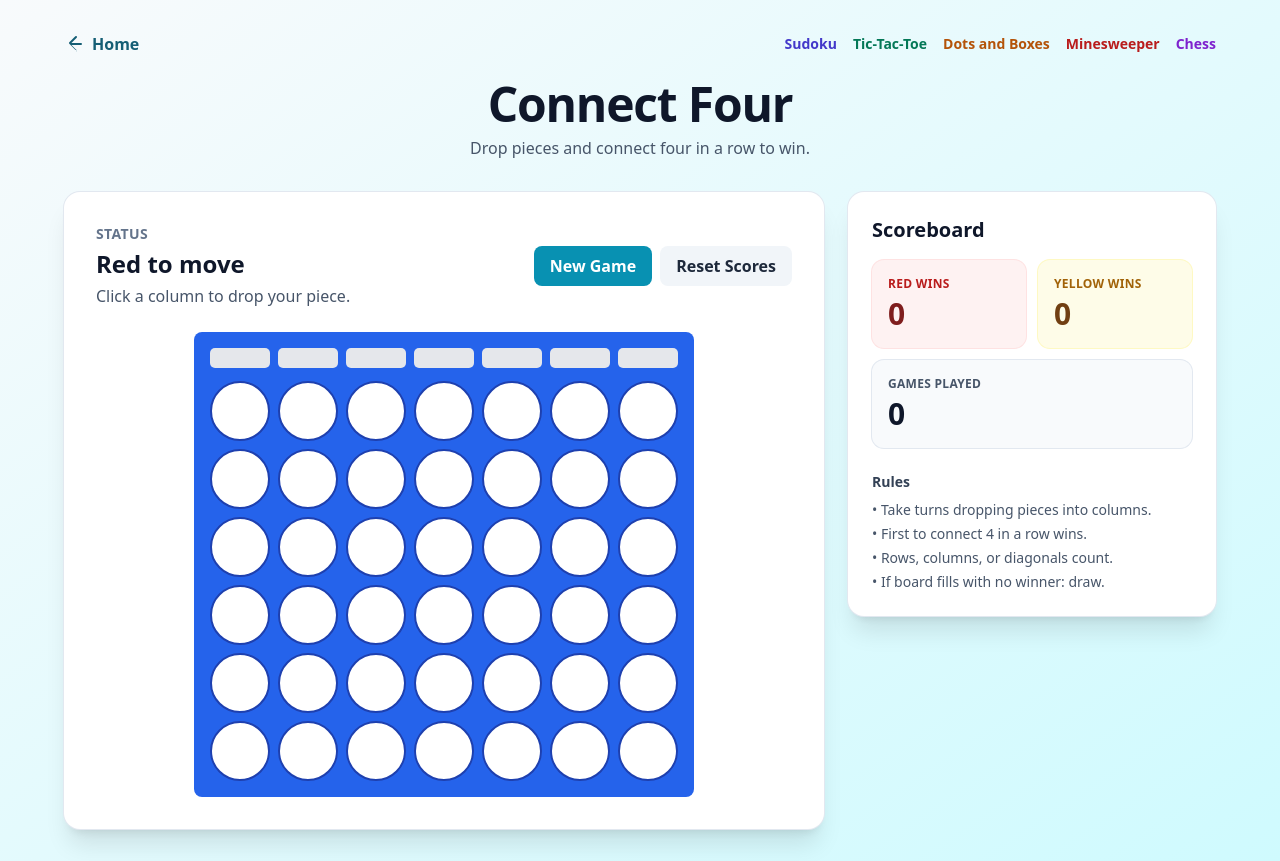
After one commit to cityjumper/mysudoku, a FastAPI app: template templates/connect_four.html in a window 1280 px wide. The commit adds this page. Run offline with FastAPI, Linux system fonts and the light colour scheme; the template is opened without the code that fills it, so the values that code supplies are empty; some libraries are stand-ins or nearby versions.

Commit message:
feat: add connect 4

```diff
--- a/main.py
+++ b/main.py
@@ -98,6 +98,12 @@ async def minesweeper(request: Request):
 async def chess(request: Request):
     """Chess page endpoint."""
     return templates.TemplateResponse("chess.html", {"request": request})
+
+
+@app.get("/connect-four", response_class=HTMLResponse)
+async def connect_four(request: Request):
+    """Connect Four page endpoint."""
+    return templates.TemplateResponse("connect_four.html", {"request": request})
 
 
 @app.get("/api")
--- /dev/null
+++ b/templates/connect_four.html
@@ -0,0 +1,304 @@
+{% extends "base.html" %}
+
+{% block title %}Connect Four{% endblock %}
+
+{% block extra_head %}
+<style>
+  .cell {
+    width: 50px;
+    height: 50px;
+    border-radius: 50%;
+    border: 2px solid #1e40af;
+    background-color: white;
+    display: flex;
+    align-items: center;
+    justify-content: center;
+    cursor: pointer;
+    transition: background-color 0.2s;
+  }
+  .cell.red { background-color: #dc2626; }
+  .cell.yellow { background-color: #eab308; }
+  .cell.winning { border: 3px solid #000; }
+  .column {
+    display: flex;
+    flex-direction: column-reverse;
+    gap: 5px;
+  }
+  .drop-zone {
+    width: 50px;
+    height: 20px;
+    background-color: #e5e7eb;
+    border-radius: 5px;
+    cursor: pointer;
+    margin-bottom: 5px;
+  }
+  .drop-zone:hover { background-color: #d1d5db; }
+  @media (min-width: 640px) {
+    .cell { width: 60px; height: 60px; }
+    .drop-zone { width: 60px; }
+  }
+</style>
+{% endblock %}
+
+{% block body_class %}bg-gradient-to-br from-slate-50 to-cyan-100 min-h-screen{% endblock %}
+
+{% block content %}
+<div class="container mx-auto px-4 py-8">
+  <div class="max-w-6xl mx-auto mb-6 flex items-center justify-between">
+    <a href="/" class="inline-flex items-center text-cyan-800 hover:text-cyan-950 font-semibold">
+      <svg class="w-5 h-5 mr-2" viewBox="0 0 20 20" fill="currentColor" aria-hidden="true">
+        <path fill-rule="evenodd" d="M12.707 15.707a1 1 0 01-1.414 0l-6-6a1 1 0 010-1.414l6-6a1 1 0 111.414 1.414L7.414 9H17a1 1 0 110 2H7.414l5.293 5.293a1 1 0 010 1.414z" clip-rule="evenodd" />
+      </svg>
+      Home
+    </a>
+    <div class="flex items-center gap-4">
+      <a href="/sudoku" class="text-sm font-semibold text-indigo-700 hover:text-indigo-900">Sudoku</a>
+      <a href="/tictactoe" class="text-sm font-semibold text-emerald-700 hover:text-emerald-900">Tic-Tac-Toe</a>
+      <a href="/dots-and-boxes" class="text-sm font-semibold text-amber-700 hover:text-amber-900">Dots and Boxes</a>
+      <a href="/minesweeper" class="text-sm font-semibold text-red-700 hover:text-red-900">Minesweeper</a>
+      <a href="/chess" class="text-sm font-semibold text-purple-700 hover:text-purple-900">Chess</a>
+    </div>
+  </div>
+
+  <div class="max-w-6xl mx-auto">
+    <header class="text-center mb-8">
+      <h1 class="text-4xl sm:text-5xl font-extrabold tracking-tight text-slate-900">Connect Four</h1>
+      <p class="mt-2 text-slate-600">Drop pieces and connect four in a row to win.</p>
+    </header>
+
+    <div class="grid grid-cols-1 lg:grid-cols-3 gap-6">
+      <div class="lg:col-span-2">
+        <div class="bg-white rounded-2xl shadow-xl ring-1 ring-slate-200 p-6 sm:p-8">
+          <div class="flex flex-col sm:flex-row items-start sm:items-center justify-between gap-4 mb-6">
+            <div>
+              <div class="text-sm font-semibold text-slate-500 uppercase tracking-wide">Status</div>
+              <div id="status" class="mt-1 text-2xl font-bold text-slate-900">Red to move</div>
+              <div id="substatus" class="mt-1 text-slate-600">Click a column to drop your piece.</div>
+            </div>
+            <div class="flex gap-2">
+              <button id="new-game" class="rounded-lg bg-cyan-600 hover:bg-cyan-700 text-white font-semibold px-4 py-2">New Game</button>
+              <button id="reset-scores" class="rounded-lg bg-slate-100 hover:bg-slate-200 text-slate-800 font-semibold px-4 py-2">Reset Scores</button>
+            </div>
+          </div>
+
+          <div class="flex justify-center">
+            <div id="board" class="grid grid-cols-7 gap-2 p-4 bg-blue-600 rounded-lg"></div>
+          </div>
+        </div>
+      </div>
+
+      <div class="lg:col-span-1">
+        <div class="bg-white rounded-2xl shadow-xl ring-1 ring-slate-200 p-6 sticky top-8">
+          <h2 class="text-xl font-bold text-slate-900 mb-4">Scoreboard</h2>
+          <div class="grid grid-cols-2 gap-3">
+            <div class="rounded-xl bg-red-50 ring-1 ring-red-100 p-4">
+              <div class="text-xs font-semibold uppercase tracking-wide text-red-700">Red wins</div>
+              <div id="score-red" class="mt-1 text-3xl font-extrabold text-red-900">0</div>
+            </div>
+            <div class="rounded-xl bg-yellow-50 ring-1 ring-yellow-100 p-4">
+              <div class="text-xs font-semibold uppercase tracking-wide text-yellow-700">Yellow wins</div>
+              <div id="score-yellow" class="mt-1 text-3xl font-extrabold text-yellow-900">0</div>
+            </div>
+            <div class="rounded-xl bg-slate-50 ring-1 ring-slate-200 p-4 col-span-2">
+              <div class="text-xs font-semibold uppercase tracking-wide text-slate-600">Games played</div>
+              <div id="games" class="mt-1 text-3xl font-extrabold text-slate-900">0</div>
+            </div>
+          </div>
+
+          <div class="mt-6">
+            <h3 class="text-sm font-bold text-slate-700 mb-2">Rules</h3>
+            <ul class="text-sm text-slate-600 space-y-1">
+              <li>• Take turns dropping pieces into columns.</li>
+              <li>• First to connect 4 in a row wins.</li>
+              <li>• Rows, columns, or diagonals count.</li>
+              <li>• If board fills with no winner: draw.</li>
+            </ul>
+          </div>
+        </div>
+      </div>
+    </div>
+  </div>
+</div>
+{% endblock %}
+
+{% block extra_scripts %}
+<script>
+  const SCORE_KEY = 'c4:scores:v1';
+
+  const ROWS = 6;
+  const COLS = 7;
+
+  let board = Array.from({ length: ROWS }, () => Array(COLS).fill(0)); // 0 empty, 1 red, 2 yellow
+  let currentPlayer = 1;
+  let gameOver = false;
+  let winningCells = [];
+
+  const boardEl = document.getElementById('board');
+  const statusEl = document.getElementById('status');
+  const substatusEl = document.getElementById('substatus');
+
+  const scoreRedEl = document.getElementById('score-red');
+  const scoreYellowEl = document.getElementById('score-yellow');
+  const gamesEl = document.getElementById('games');
+
+  function loadScores() {
+    try {
+      const raw = localStorage.getItem(SCORE_KEY);
+      if (!raw) return { red: 0, yellow: 0, games: 0 };
+      const parsed = JSON.parse(raw);
+      return {
+        red: Number(parsed.red) || 0,
+        yellow: Number(parsed.yellow) || 0,
+        games: Number(parsed.games) || 0,
+      };
+    } catch {
+      return { red: 0, yellow: 0, games: 0 };
+    }
+  }
+
+  function saveScores(scores) {
+    localStorage.setItem(SCORE_KEY, JSON.stringify(scores));
+  }
+
+  function renderScores() {
+    const scores = loadScores();
+    scoreRedEl.textContent = String(scores.red);
+    scoreYellowEl.textContent = String(scores.yellow);
+    gamesEl.textContent = String(scores.games);
+  }
+
+  function renderBoard() {
+    boardEl.innerHTML = '';
+
+    // Drop zones
+    for (let c = 0; c < COLS; c++) {
+      const dropZone = document.createElement('div');
+      dropZone.className = 'drop-zone';
+      dropZone.addEventListener('click', () => dropPiece(c));
+      boardEl.appendChild(dropZone);
+    }
+
+    // Board cells
+    for (let r = 0; r < ROWS; r++) {
+      for (let c = 0; c < COLS; c++) {
+        const cell = document.createElement('div');
+        cell.className = 'cell';
+        const piece = board[r][c];
+        if (piece === 1) cell.classList.add('red');
+        else if (piece === 2) cell.classList.add('yellow');
+
+        if (winningCells.some(([wr, wc]) => wr === r && wc === c)) {
+          cell.classList.add('winning');
+        }
+
+        boardEl.appendChild(cell);
+      }
+    }
+  }
+
+  function dropPiece(col) {
+    if (gameOver) return;
+
+    // Find the lowest empty row in this column
+    for (let r = ROWS - 1; r >= 0; r--) {
+      if (board[r][col] === 0) {
+        board[r][col] = currentPlayer;
+        checkWin(r, col);
+        if (!gameOver) {
+          currentPlayer = currentPlayer === 1 ? 2 : 1;
+          setStatus();
+        }
+        renderBoard();
+        return;
+      }
+    }
+
+    // Column full
+    setStatus('Column full! Try another.', 'error');
+  }
+
+  function checkWin(row, col) {
+    const directions = [
+      [0, 1], [1, 0], [1, 1], [1, -1]
+    ];
+
+    for (const [dr, dc] of directions) {
+      const line = [ [row, col] ];
+      // Check positive direction
+      for (let i = 1; i < 4; i++) {
+        const nr = row + dr * i;
+        const nc = col + dc * i;
+        if (nr < 0 || nr >= ROWS || nc < 0 || nc >= COLS || board[nr][nc] !== currentPlayer) break;
+        line.push([nr, nc]);
+      }
+      // Check negative direction
+      for (let i = 1; i < 4; i++) {
+        const nr = row - dr * i;
+        const nc = col - dc * i;
+        if (nr < 0 || nr >= ROWS || nc < 0 || nc >= COLS || board[nr][nc] !== currentPlayer) break;
+        line.push([nr, nc]);
+      }
+
+      if (line.length >= 4) {
+        winningCells = line;
+        gameOver = true;
+        const winner = currentPlayer === 1 ? 'Red' : 'Yellow';
+        setStatus(`${winner} wins!`, 'success');
+        const scores = loadScores();
+        if (currentPlayer === 1) scores.red += 1;
+        else scores.yellow += 1;
+        scores.games += 1;
+        saveScores(scores);
+        renderScores();
+        return;
+      }
+    }
+
+    // Check for draw
+    if (board.flat().every(cell => cell !== 0)) {
+      gameOver = true;
+      setStatus('Draw!', 'info');
+      const scores = loadScores();
+      scores.games += 1;
+      saveScores(scores);
+      renderScores();
+    }
+  }
+
+  function setStatus(message = null, type = null) {
+    if (message) {
+      statusEl.textContent = message;
+      if (type === 'success') statusEl.style.color = '#16a34a';
+      else if (type === 'error') statusEl.style.color = '#dc2626';
+      else statusEl.style.color = '#0f172a';
+      return;
+    }
+
+    if (gameOver) return;
+
+    statusEl.textContent = `${currentPlayer === 1 ? 'Red' : 'Yellow'} to move`;
+    statusEl.style.color = '#0f172a';
+    substatusEl.textContent = 'Click a column to drop your piece.';
+  }
+
+  function newGame() {
+    board = Array.from({ length: ROWS }, () => Array(COLS).fill(0));
+    currentPlayer = 1;
+    gameOver = false;
+    winningCells = [];
+    setStatus();
+    renderBoard();
+  }
+
+  document.getElementById('new-game').addEventListener('click', newGame);
+  document.getElementById('reset-scores').addEventListener('click', () => {
+    saveScores({ red: 0, yellow: 0, games: 0 });
+    renderScores();
+    newGame();
+  });
+
+  // Init
+  renderScores();
+  newGame();
+</script>
+{% endblock %}
```
Also changed, not shown: templates/home.html (+25 -7 lines), README.md.
